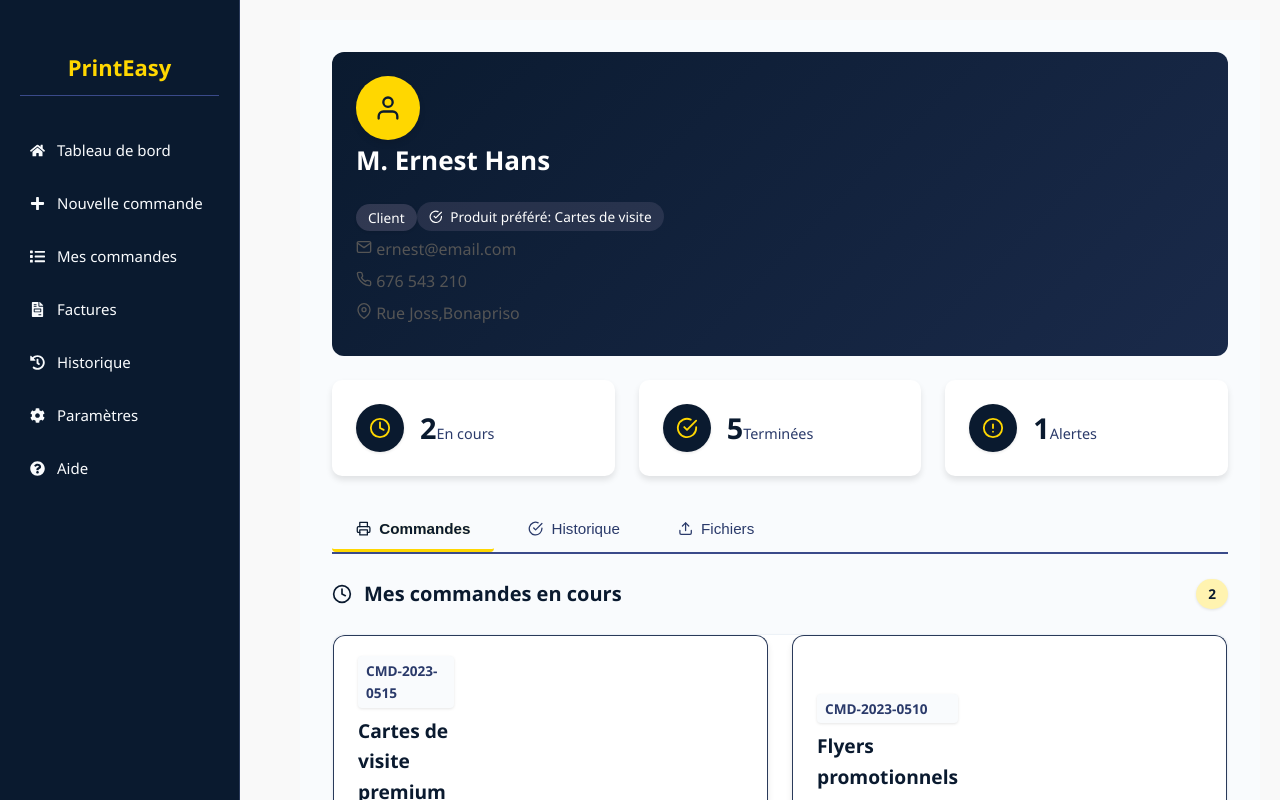
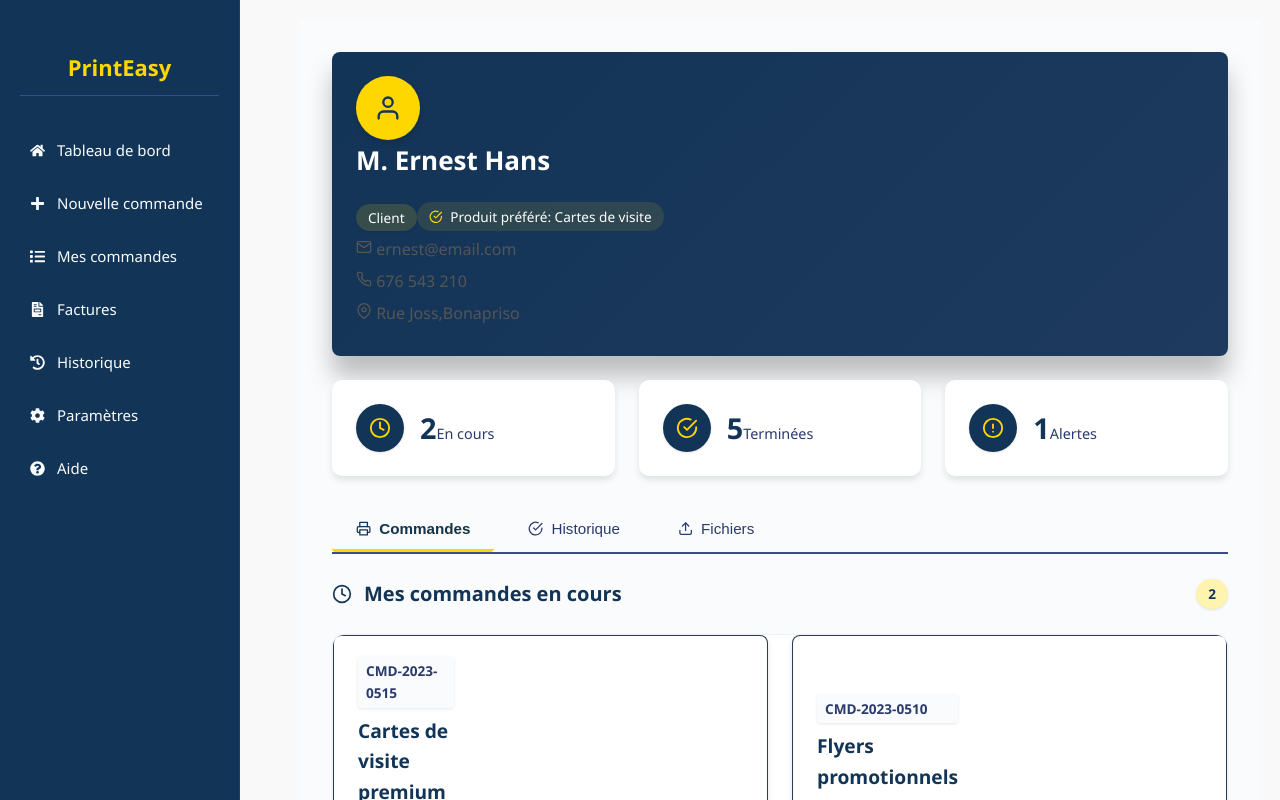
Before and after one commit to PaolaJeanne/dashboard, a React (Create React App) app: page / in a window 1280 px wide. Shown: the top 800 px of the page. Built offline with nearby package versions, Linux system fonts and the light colour scheme.

Commit message:
dashboard

```diff
--- a/src/styles/Dashboard.css
+++ b/src/styles/Dashboard.css
@@ -1,7 +1,7 @@
 :root {
   /* Palette bleu nuit & jaune */
-  --night-blue: #0a1a2f;
-  --dark-blue: #1a2a4a;
+  --night-blue: #123456; /* Bleu nuit éclairci */
+  --dark-blue: #1e3a5f; /* Bleu foncé éclairci */
   --medium-blue: #2a3a6a;
   --light-blue: #3a4a8a;
   --gold-yellow: #ffd700;
@@ -9,17 +9,26 @@
   --cream: #fffaf0;
   --light-gray: #f0f2f5;
   --border: #2a3a5a;
+  --white: #ffffff;
 
   /* Couleurs d'alerte */
-  --success-green: #10b981;
-  --warning-orange: #f97316;
-  --error-red: #ef4444;
+  --success: #10b981;
+  --warning: #f97316;
+  --error: #ef4444;
+  --info: #3b82f6;
 
-  /* Couleurs d'ombre */
-  --shadow-sm: rgba(0, 0, 0, 0.1);
-  --shadow-md: rgba(0, 0, 0, 0.15);
-  --shadow-lg: rgba(0, 0, 0, 0.2);
-  --shadow-xl: rgba(0, 0, 0, 0.25);
+  /* Ombres */
+  --shadow-sm: 0 1px 3px rgba(0, 0, 0, 0.1);
+  --shadow-md: 0 4px 6px rgba(0, 0, 0, 0.15);
+  --shadow-lg: 0 10px 15px rgba(0, 0, 0, 0.2);
+  --shadow-xl: 0 20px 25px rgba(0, 0, 0, 0.25);
+
+  /* Bordures */
+  --border-radius: 12px;
+  --border-width: 1px;
+
+  /* Transitions */
+  --transition: all 0.3s ease;
 }
 
 /* Base */
@@ -32,26 +41,26 @@
 
 /* Effets d'ombre */
 .shadow-sm {
-  box-shadow: 0 1px 3px var(--shadow-sm);
+  box-shadow: var(--shadow-sm);
 }
 
 .shadow-md {
-  box-shadow: 0 4px 6px var(--shadow-md);
+  box-shadow: var(--shadow-md);
 }
 
 .shadow-lg {
-  box-shadow: 0 10px 15px var(--shadow-lg);
+  box-shadow: var(--shadow-lg);
 }
 
 .shadow-xl {
-  box-shadow: 0 20px 25px var(--shadow-xl);
+  box-shadow: var(--shadow-xl);
 }
 
 /* Header */
 .dashboard-header {
   background: linear-gradient(135deg, var(--night-blue) 0%, var(--dark-blue) 100%);
   color: var(--white);
-  border-radius: 12px;
+  border-radius: var(--border-radius);
   padding: 1.5rem;
   margin-bottom: 1.5rem;
   box-shadow: var(--shadow-xl);
@@ -78,7 +87,7 @@
 }
 
 .account-type {
-  background-color: rgba(255, 215, 255, 0.15);
+  background-color: rgba(255, 215, 0, 0.15);
   color: var(--white);
   padding: 0.25rem 0.75rem;
   border-radius: 20px;
@@ -87,7 +96,7 @@
 }
 
 .favorite-product {
-  background-color: rgba(255, 215, 255, 0.1);
+  background-color: rgba(255, 215, 0, 0.1);
   color: var(--white);
   padding: 0.25rem 0.75rem;
   border-radius: 20px;
@@ -97,7 +106,7 @@
   gap: 0.5rem;
 }
 
-favorite-product svg {
+.favorite-product svg {
   color: var(--gold-yellow);
 }
 
@@ -117,7 +126,7 @@ favorite-product svg {
   align-items: center;
   gap: 1rem;
   box-shadow: var(--shadow-md);
-  transition: transform 0.3s ease, box-shadow 0.3s ease;
+  transition: var(--transition);
 }
 
 .stat-card:hover {
@@ -167,7 +176,7 @@ favorite-product svg {
   align-items: center;
   gap: 0.5rem;
   color: var(--medium-blue);
-  transition: all 0.3s ease;
+  transition: var(--transition);
 }
 
 .tab-btn.active {
@@ -212,11 +221,11 @@ favorite-product svg {
 .order-card {
   position: relative;
   background: var(--white);
-  border-radius: 12px;
+  border-radius: var(--border-radius);
   padding: 1.5rem;
   box-shadow: var(--shadow-md);
-  border: 1px solid var(--border);
-  transition: all 0.3s ease;
+  border: var(--border-width) solid var(--border);
+  transition: var(--transition);
   cursor: pointer;
 }
 
@@ -244,7 +253,7 @@ favorite-product svg {
   box-shadow: var(--shadow-sm);
   background-color: var(--light-yellow);
   color: var(--gold-yellow);
-  transition: transform 0.2s ease, box-shadow 0.2s ease;
+  transition: var(--transition);
 }
 
 .order-status:hover {
@@ -273,25 +282,6 @@ favorite-product svg {
   font-weight: 700;
   color: var(--night-blue);
   margin: 0;
-}
-
-.order-status {
-  font-size: 0.9rem;
-  font-weight: 600;
-  padding: 0.35rem 0.75rem;
-  border-radius: 20px;
-  text-transform: capitalize;
-  box-shadow: var(--shadow-sm);
-}
-
-.order-status.en-impression {
-  background-color: rgba(255, 215, 0, 0.2);
-  color: var(--gold-yellow);
-}
-
-.order-status.en-préparation {
-  background-color: rgba(255, 215, 0, 0.4);
-  color: var(--night-blue);
 }
 
 /* Métadonnées de la commande */
@@ -396,9 +386,9 @@ favorite-product svg {
   padding: 0.75rem;
   background-color: var(--white);
   border-radius: 8px;
-  border: 1px solid var(--border);
+  border: var(--border-width) solid var(--border);
   box-shadow: var(--shadow-sm);
-  transition: transform 0.2s ease;
+  transition: var(--transition);
 }
 
 .file-item:hover {
@@ -443,7 +433,7 @@ favorite-product svg {
   width: 32px;
   height: 32px;
   border-radius: 50%;
-  transition: all 0.2s ease;
+  transition: var(--transition);
   box-shadow: var(--shadow-sm);
 }
 
@@ -498,11 +488,11 @@ favorite-product svg {
 
 .history-card {
   background: var(--white);
-  border-radius: 12px;
+  border-radius: var(--border-radius);
   padding: 1.5rem;
   box-shadow: var(--shadow-md);
-  border: 1px solid var(--border);
-  transition: transform 0.3s ease;
+  border: var(--border-width) solid var(--border);
+  transition: var(--transition);
 }
 
 .history-card:hover {
@@ -518,7 +508,7 @@ favorite-product svg {
 }
 
 .star {
-  color: #e2e8f0;
+  color: var(--light-gray);
   font-size: 1.2rem;
   text-shadow: 0 1px 2px rgba(0, 0, 0, 0.1);
 }
@@ -537,11 +527,11 @@ favorite-product svg {
 
 .file-card {
   background: var(--white);
-  border-radius: 12px;
+  border-radius: var(--border-radius);
   padding: 1.5rem;
   box-shadow: var(--shadow-md);
-  border: 1px solid var(--border);
-  transition: all 0.3s ease;
+  border: var(--border-width) solid var(--border);
+  transition: var(--transition);
 }
 
 .file-card:hover {
@@ -559,7 +549,7 @@ favorite-product svg {
 .file-icon {
   width: 48px;
   height: 48px;
-  border-radius: 12px;
+  border-radius: var(--border-radius);
   background-color: var(--night-blue);
   color: var(--gold-yellow);
   display: flex;
@@ -578,8 +568,8 @@ favorite-product svg {
 }
 
 .file-card.validé .file-status {
-  background-color: rgba(0, 200, 83, 0.1);
-  color: #00c853;
+  background-color: rgba(16, 185, 129, 0.1);
+  color: var(--success);
 }
 
 .file-card.en-vérification .file-status {
@@ -603,7 +593,7 @@ favorite-product svg {
   align-items: center;
   gap: 0.5rem;
   cursor: pointer;
-  transition: all 0.3s ease;
+  transition: var(--transition);
   box-shadow: var(--shadow-md);
 }
 
@@ -644,6 +634,14 @@ favorite-product svg {
     padding-bottom: 0.5rem;
   }
 
+  .orders-list {
+    grid-template-columns: 1fr;
+  }
+
+  .order-card.expanded {
+    grid-column: span 1;
+  }
+
   .file-header {
     flex-wrap: wrap;
   }
@@ -662,3 +660,9 @@ favorite-product svg {
     justify-content: center;
   }
 }
+
+/* Animation */
+@keyframes fadeIn {
+  from { opacity: 0; transform: translateY(10px); }
+  to { opacity: 1; transform: translateY(0); }
+}
```
